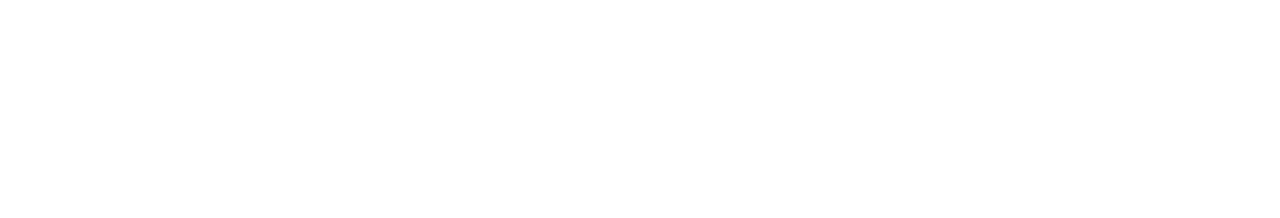
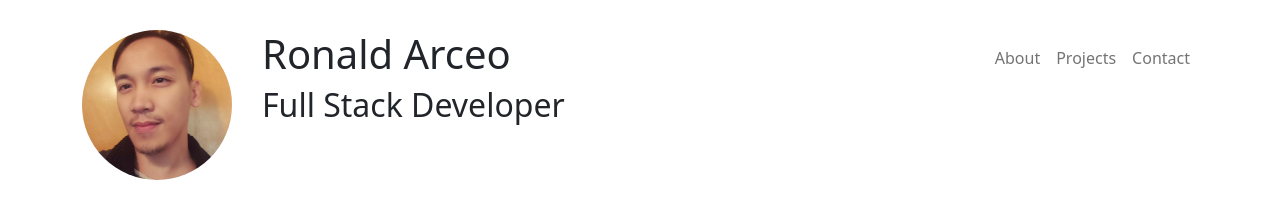
Before and after one commit to ronarceo/portfolio, a plain HTML site: page index.html in a window 1280 px wide. Drawn offline with nearby package versions, Linux system fonts and the light colour scheme.

Commit message:
added header with profile picture, name, description, and navbar with links

```diff
--- a/assets/css/style.css
+++ b/assets/css/style.css
@@ -0,0 +1,8 @@
+header {
+    padding: 30px;
+}
+
+header img {
+    width: 150px;
+    margin-right: 30px;
+}
--- a/index.html
+++ b/index.html
@@ -10,5 +10,39 @@
 </head>
 <body>
 
+    <!-- header -->
+    <header>
+        <div class="container">
+	        <div class="row">
+			    <div class="col">
+		            <img class="profile-pic img-fluid float-start rounded-circle" src="assets/images/profile pic.jpg" alt="profile" />
+		            <div class="profile-content">
+		                <h1>Ronald Arceo</h1>
+		                <h2>Full Stack Developer</h2>
+		            </div>
+			    </div>
+	            <div class="col-md-auto">
+	                <nav class="navbar navbar-expand-lg navbar-light">
+                            <button class="navbar-toggler" type="button" data-bs-toggle="collapse" data-bs-target="#navbarContent" aria-controls="navbarContent" aria-expanded="false" aria-label="Toggle navigation">
+                                <span class="navbar-toggler-icon"></span>
+                            </button>
+                            <div class="collapse navbar-collapse" id="navbarContent">
+                                <ul class="navbar-nav">
+                                    <li class="navitem"><a class="nav-link" href="#about">About</a></li>
+                                    <li class="navitem"><a class="nav-link" href="#projects">Projects</a></li>
+                                    <li class="navitem"><a class="nav-link" href="#contact">Contact</a></li>
+                                </ul>
+                            </div>
+                    </nav>
+	            </div>
+	        </div>
+        </div>
+    </header>
+
+    <!--script link to bootstrap-->
+    <script src="https://cdn.jsdelivr.net/npm/bootstrap@5.1.1/dist/js/bootstrap.bundle.min.js"
+        integrity="sha384-/bQdsTh/da6pkI1MST/rWKFNjaCP5gBSY4sEBT38Q/9RBh9AH40zEOg7Hlq2THRZ"
+        crossorigin="anonymous"></script>
+
 </body>
 </html>
```
